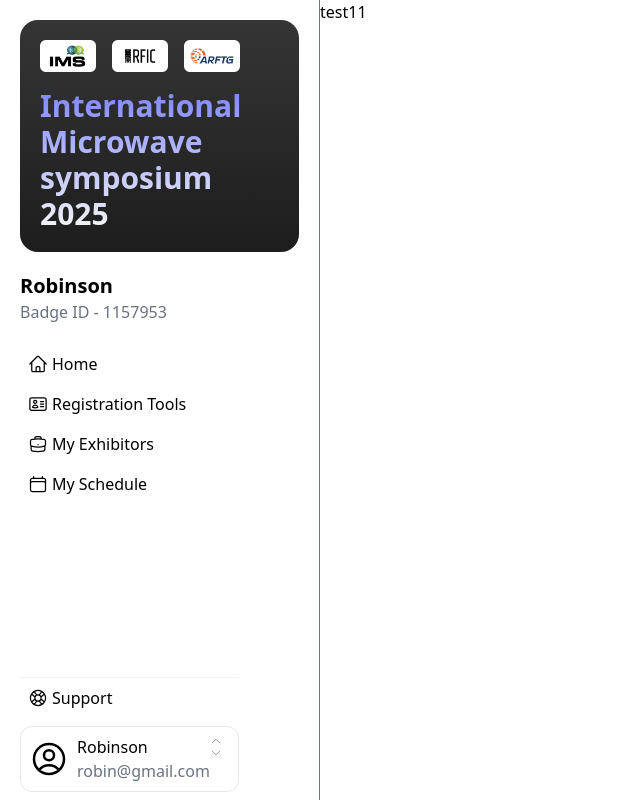
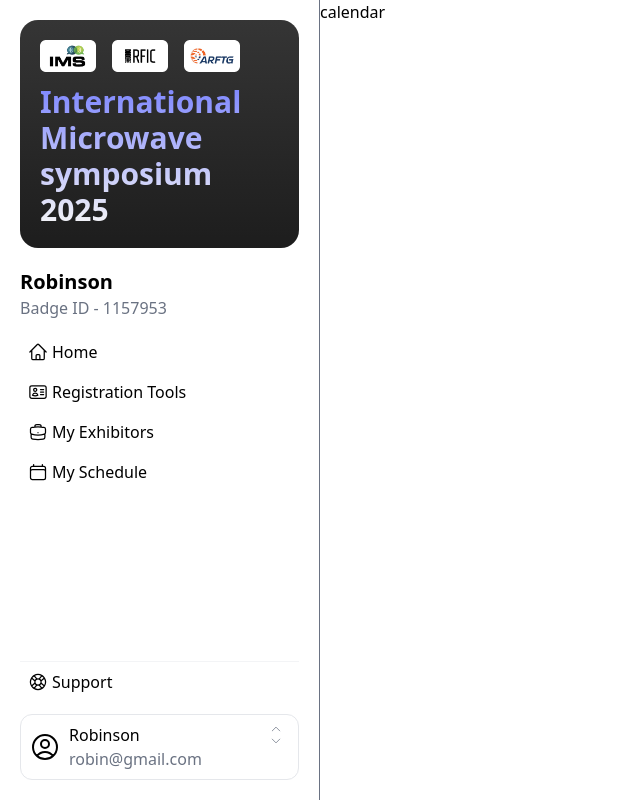
Before and after one commit to ArunZydesoft/Attendee, a React (Vite) app: page /my-schedule in a window 1280 px wide. Shown: the whole page, without its empty margins (0-640 px from the left). Built offline with nearby package versions, Linux system fonts and the light colour scheme.

Commit message:
sidebar completed

```diff
--- /dev/null
+++ b/src/components/Calendar.tsx
@@ -0,0 +1,14 @@
+import React from 'react'
+
+const Calendar = () => {
+
+    return (
+        <div className="">
+            calendar
+
+        </div>
+    )
+
+}
+
+export default Calendar;
--- a/src/components/Sidebar.tsx
+++ b/src/components/Sidebar.tsx
@@ -8,9 +8,9 @@
 const Sidebar = () => {
 
     return (
-        <div className="border-r-1 border-gray-500 p-5 pb-0 h-screen overflow-y-auto relative">
+        <div className="h-screen flex flex-col p-5 border-r-1 border-gray-500">
             <div className="p-5 bg-[linear-gradient(180deg,_#353535,_#1D1D1D)] rounded-[18px] mb-5">
-                <div className="flex flex-wrap items-center gap-4 mb-4">
+                <div className="flex flex-wrap items-center gap-4 mb-3">
                     <img src={partner1Img} className="h-8" alt="Image" />
                     <img src={partner2Img} className="h-8" alt="Image" />
                     <img src={partner3Img} className="h-8" alt="Image" />
@@ -19,9 +19,9 @@
                     International Microwave symposium 2025
                 </p>
             </div>
-            <div className="mb-32">
+            <div className="mb-auto overflow-y-auto">
                 <p className="text-black text-xl font-bold">Robinson</p>
-                <p className="text-gray-500 mb-5">Badge ID - 1157953</p>
+                <p className="text-gray-500 mb-3">Badge ID - 1157953</p>
                 <ul className="font-medium">
                     <li className="flex items-end p-2 hover:bg-gray-100 cursor-pointer rounded-lg">
                         <HomeIcon  className="w-6 h-6 inline-block pr-1" />
@@ -41,13 +41,13 @@
                     </li>
                 </ul>
             </div>
-            <div className="font-medium fixed bottom-0 bg-white border-t-1 border-gray-100 pb-2">
-                <p className="flex items-end p-2 cursor-pointer mb-2">
+            <div className="font-medium bg-white border-t-1 border-gray-100">
+                <p className="flex items-end p-2 cursor-pointer mb-3">
                     <LifebuoyIcon className="w-6 h-6 inline-block pr-1" />
                     Support
                 </p>
                 <div className="flex items-center border-1 border-gray-200 rounded-xl p-2">
-                    <UserCircleIcon className="w-10 h-10 inline-block mr-2" />
+                    <UserCircleIcon className="w-8 h-8 inline-block mr-2" />
                     <div className="flex flex-col">
                         <span>Robinson</span>
                         <span className="text-gray-500">robin@gmail.com</span>
@@ -56,7 +56,6 @@
                         <ChevronUpIcon className="w-3 h-3 text-gray-500" />
                         <ChevronDownIcon className="w-3 h-3 text-gray-500" />
                     </div>
-
                 </div>
             </div>
         </div>
--- a/src/pages/MySchedule.tsx
+++ b/src/pages/MySchedule.tsx
@@ -1,16 +1,17 @@
 import React from 'react'
 import Sidebar from '../components/Sidebar';
+import Calendar from '../components/Calendar';
 
 const MySchedule = () => {
 
 return (
 <div className="">
     <div className="flex">
-        <div className="w-2/5 lg:w-1/4">
+        <div className="w-2/5 lg:w-1/4 relative">
             <Sidebar />
         </div>
         <div className="w-3/5 lg:w-3/4">
-            test11
+            <Calendar />
         </div>
     </div>
 </div>
```
